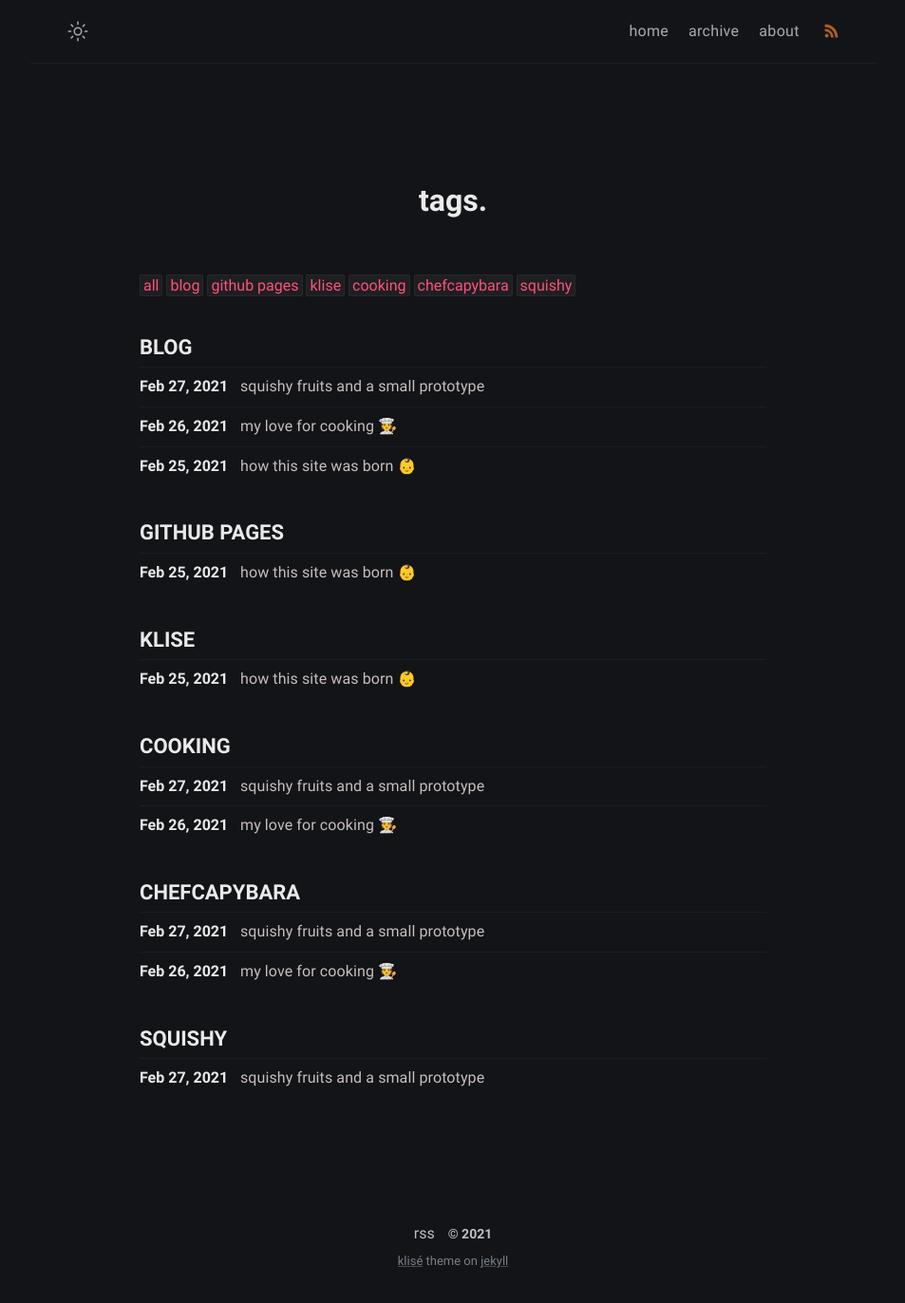
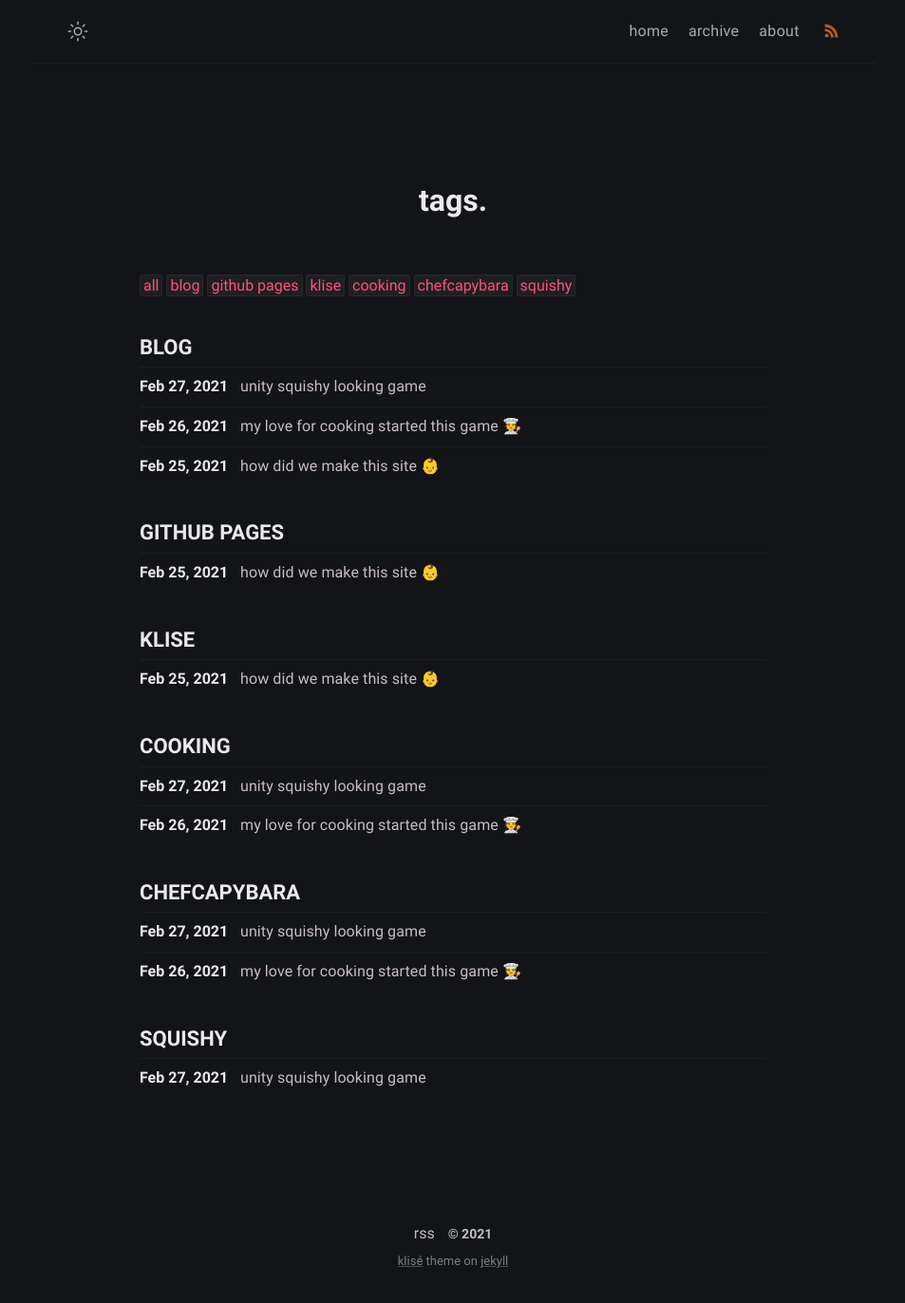
Before and after one commit to Ughuuu/ughuuu.github.io, a Jekyll site: the page built from tags.html, in a window 1280 px wide. Shown: the whole page at 95% size, without its empty margins (163-1116 px from the left). Built offline with Jekyll 4.4.1, drawn with Linux system fonts in a browser that asks for light colours.

Commit message:
update blog

```diff
--- a/_posts/how-this-site-was-made/2021-02-26-how-this-site-was-made.md
+++ b/_posts/how-did-we-make-this-site/2021-02-26-how-did-we-make-this-site.md
@@ -1,11 +1,11 @@
 ---
-title: how this site was born 👶
+title: how did we make this site 👶
 date: 2021-02-26 00:00:00 +01:00
 author: dragos
 tags: [blog, github pages, klise]
 description: how this website was made using github pages and the klise theme
 ---
 
-The website was made using [github pages](https://pages.github.com/) and the [klisé](https://github.com/piharpi/klise) minimalistic theme for [jekyll](https://github.com/jekyll/jekyll). I created it as a mean to share hype around games me and Madalina might make.
+The website was made using [github pages](https://pages.github.com/) and the [klisé](https://github.com/piharpi/klise) minimalistic theme for [jekyll](https://github.com/jekyll/jekyll). I created it as a means to share hype around games me and Madalina might make.
 <br />
 I will post updates here regarding anything we are working on and also announce it on [twitter](https://twitter.com/appsinacup).
--- /dev/null
+++ b/_posts/my-love-for-cooking-started-this-game/2021-02-27-my-love-for-cooking-started-this-game.md
@@ -0,0 +1,17 @@
+---
+title: my love for cooking started this game 🧑‍🍳
+date: 2021-02-27 00:00:00 +01:00
+author: dragos
+tags: [blog, cooking, chefcapybara]
+description: how we started working on our first game together
+---
+
+After I finished university, I stopped ordering food and started to cook a lot.
+<br />
+I started by cooking different types of egg dishes, then pasta, indian, etc:
+![Omlette](/assets/img/my-love-for cooking/photo_omlette.jpg)
+<br />
+My first goal was to cook food as diversified as possible and have it taste really well. I would look for recipes online, and the one best chef I followed was [Gordon Ramsay](https://www.gordonramsay.com/).
+<br />
+<br />
+So, Madalina has been drawing a lot lately, and we always thought we should make a game together, and we wanted it to be something that would be fun and we both liked to do. That’s how we started working on a puzzle cooking game. We don’t know much about it except that it’s going to be a puzzle like game similar to [Cooking Mama](https://play.google.com/store/apps/details?id=jp.co.ofcr.cm00&hl=en_US&gl=US), the gameplay somehow similar to [Potion Craft](https://www.potioncraft.com/) and the graphics would be done with watercolors, scanned and imported into the game to see what kind of a look that gives to it.
--- a/_posts/my-love-for-cooking/2021-02-27-my-love-for-cooking.md
+++ /dev/null
@@ -1,17 +0,0 @@
----
-title: my love for cooking 🧑‍🍳
-date: 2021-02-27 00:00:00 +01:00
-author: dragos
-tags: [blog, cooking, chefcapybara]
-description: how we started working on our first game together
----
-
-After I finished university, I stopped ordering food and started to cook a lot.
-<br />
-I started by cooking different types of egg dishes, then pasta, indian, etc:
-![Omlette](/assets/img/my-love-for cooking/photo_omlette.jpg)
-<br />
-My first goal was to cook food as diversified as possible and have it taste really well. I would look for recipes online, and the one best chef I followed was [Gordon Ramsay](https://www.gordonramsay.com/).
-<br />
-<br />
-So, Madalina was drawing a lot lately, and we always thought we should make a game togheter, and wanted to be something that would be fun and we both liked to do. That's how we started work on a puzzle cooking game. We don't know much about it except that it's going to be a puzzle like game similar to [Cooking Mama](https://play.google.com/store/apps/details?id=jp.co.ofcr.cm00&hl=en_US&gl=US), the gameplay somehow similar to [Potion Craft](https://www.potioncraft.com/) and the graphics would be done with watercolors, scanned and imported into the game to see what kind of a look that gives to it.
--- a/_posts/squishy-fruits/2021-02-28-squishy-fruits.md
+++ b/_posts/unity-squishy-looking-game/2021-02-28-unity-squishy-looking-game.md
@@ -1,19 +1,19 @@
 ---
-title: squishy fruits and a small prototype
+title: unity squishy looking game
 date: 2021-02-28 00:00:00 +01:00
 author: dragos
 tags: [blog, cooking, chefcapybara, squishy]
 description: some update on the cooking game. we now have squishy fruits and a small prototype
 ---
 
-So, as I previously talked, I like to cook. A lot. So this is what our next game will be about, it's decided!
+So, as I previously said, I like to cook. A lot. So this is what our next game will be about, it’s decided!
 <br />
 Madalina started painting some of the things we might need for the game:
 ![Vegetables Scan](/assets/img/squishy-fruits/scan.jpg)
 <br />
 Pretty, right?
 <br />
-For this we are using [Unity](https://unity.com/). I imported the vegetables into a scene to start with, and it looked ok (but we can do better):
+For this we are using [Unity](https://unity.com/). To begin with, I imported the vegetables into a scene, and it looked ok (but we can do better):
 
 <video width="100%" controls="controls" muted autoplay loop>
   <source src="/assets/mp4/squishy-fruits/jelly-look.mp4" type="video/mp4">
```
